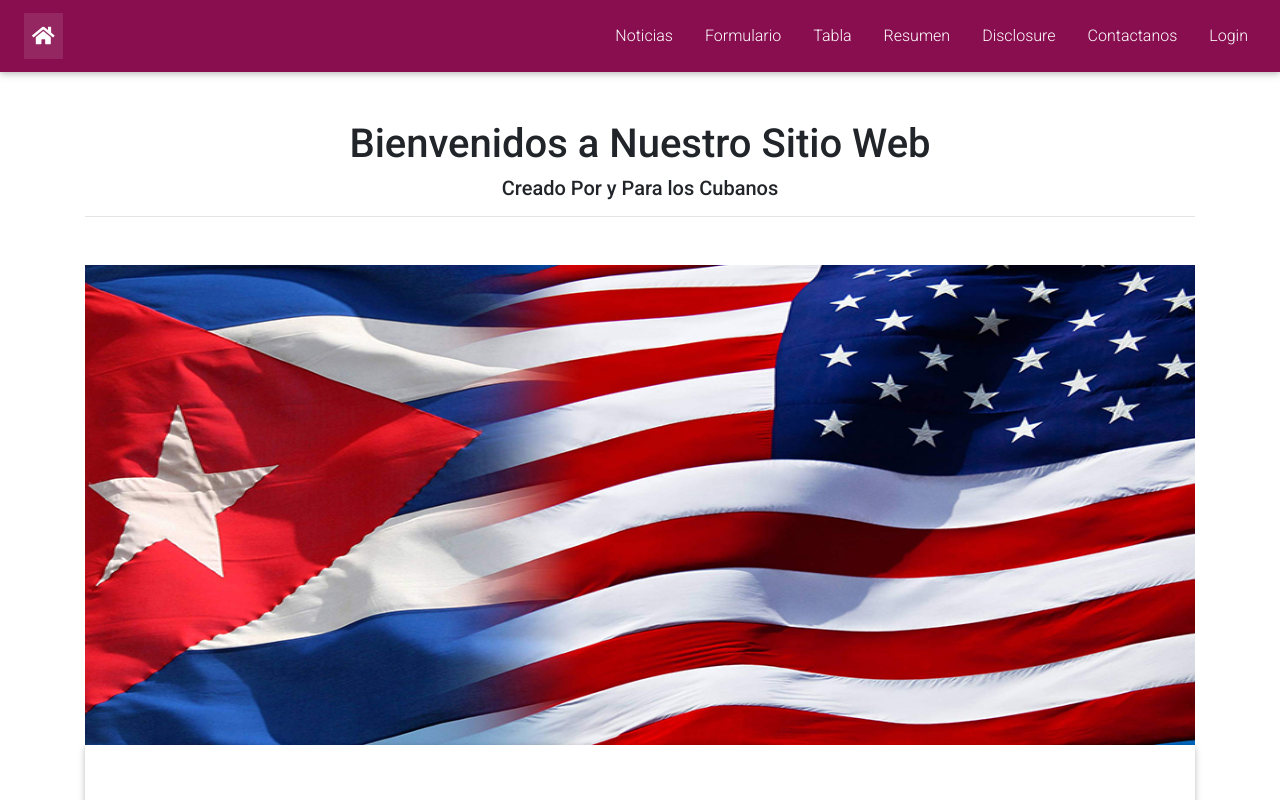
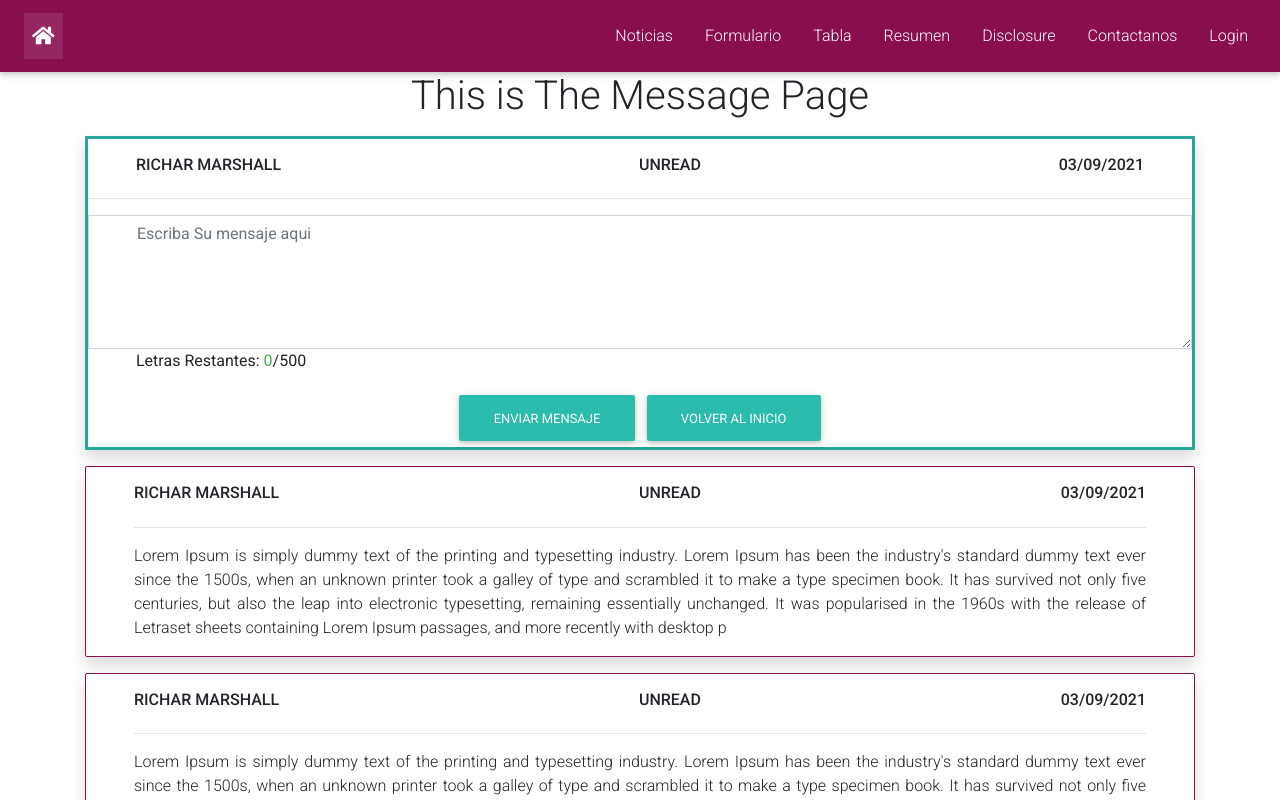
Before and after one commit to reaxster/citascuba, a React (Create React App) app: page /messages in a window 1280 px wide. Shown: the top 800 px of the page. Built offline with nearby package versions, Linux system fonts and the light colour scheme.

Commit message:
added the message for users

```diff
--- a/src/App.js
+++ b/src/App.js
@@ -19,6 +19,7 @@ import Admin_EditCases from "./components/ADMIN/pages/AdminEditCasesPage";
 import Login from "./components/authentication/Login";
 import Signup from "./components/authentication/Signup";
 import AdminMainPage from "./components/ADMIN/pages/AdminMainPage";
+import Messages from "./pages/Messages";
 
 import Test from "./pages/Test";
 
@@ -38,57 +39,12 @@ function App() {
   const { token, login, logout, userId } = useAuthHook();
 
   let routes;
-  if (!!token) {
-    routes = (
-      <React.Fragment>
+
+  const commonRoutes = (
     <Switch>
-          <Route exact path="/test">
-            <Test />
+      <Route exact path="/messages">
+        <Messages />
       </Route>
-          <Route exact path="/managecases">
-            <Admin_EditCases />
-          </Route>
-          <Route exact path="/admin">
-            <AdminMainPage />
-          </Route>
-          <Route exact path="/login">
-            <AdminMainPage />
-          </Route>
-
-          <Route exact path="/form">
-            <FormPage />
-          </Route>
-          <Route exact path="/table">
-            <TablePage />
-          </Route>
-          <Route exact path="/news">
-            <NewsPage />
-          </Route>
-          <Route exact path="/interviewsummary">
-            <InterviewSummary />
-          </Route>
-          <Route exact path="/disclosure">
-            <DisclosurePage />
-          </Route>
-
-          <Route exact path="/contact">
-            <Contact />
-          </Route>
-
-          <Route exact path="/signup">
-            <Signup />
-          </Route>
-
-          <Route path="/">
-            <HomePage />
-          </Route>
-        </Switch>
-      </React.Fragment>
-    );
-  } else {
-    routes = (
-      <React.Fragment>
-        <Switch>
       <Route exact path="/form">
         <FormPage />
       </Route>
@@ -119,6 +75,26 @@ function App() {
         <HomePage />
       </Route>
     </Switch>
+  );
+
+  if (!!token) {
+    routes = (
+      <React.Fragment>
+        <Switch>
+          <Route exact path="/managecases">
+            <Admin_EditCases />
+          </Route>
+          <Route exact path="/admin">
+            <AdminMainPage />
+          </Route>
+          {commonRoutes}
+        </Switch>
+      </React.Fragment>
+    );
+  } else {
+    routes = (
+      <React.Fragment>
+        <Switch>{commonRoutes}</Switch>
         {/* <Redirect to="/" />*/}
       </React.Fragment>
     );
--- /dev/null
+++ b/src/components/messages/MessageLog.js
@@ -0,0 +1,47 @@
+import React from "react";
+import { MDBCol } from "mdbreact";
+
+function MessageLog(props) {
+  // const { timestamp, read, message, sender } = props.data;
+  var today = new Date();
+  var dd = String(today.getDate()).padStart(2, "0");
+  var mm = String(today.getMonth() + 1).padStart(2, "0"); //January is 0!
+  var yyyy = today.getFullYear();
+
+  today = mm + "/" + dd + "/" + yyyy;
+
+  return (
+    <MDBCol
+      size={12}
+      className=" shadow px-5 jumbotron m-0 p-0 my-2"
+      style={{ border: "1px solid #880E4F" }}
+    >
+      <div className="d-flex justify-content-between align-items-center mt-3">
+        <h6 className="">
+          <strong>RICHAR MARSHALL</strong>
+        </h6>
+        <h6 className="">
+          <strong>UNREAD</strong>
+        </h6>
+        <h6 className="">
+          <strong>{today}</strong>
+        </h6>
+      </div>
+      <hr />
+      <div className="text-justify ">
+        <p>
+          Lorem Ipsum is simply dummy text of the printing and typesetting
+          industry. Lorem Ipsum has been the industry's standard dummy text ever
+          since the 1500s, when an unknown printer took a galley of type and
+          scrambled it to make a type specimen book. It has survived not only
+          five centuries, but also the leap into electronic typesetting,
+          remaining essentially unchanged. It was popularised in the 1960s with
+          the release of Letraset sheets containing Lorem Ipsum passages, and
+          more recently with desktop p
+        </p>
+      </div>
+    </MDBCol>
+  );
+}
+
+export default MessageLog;
--- /dev/null
+++ b/src/components/messages/MessageText.js
@@ -0,0 +1,74 @@
+import React from "react";
+import { MDBCol, MDBBtn } from "mdbreact";
+import useFormHook from "../../hooks/useFormHook";
+import useToggle from "../../hooks/useToggle";
+
+function MessageText(props) {
+  // const { timestamp, read, message, sender } = props.data;
+  var today = new Date();
+  var dd = String(today.getDate()).padStart(2, "0");
+  var mm = String(today.getMonth() + 1).padStart(2, "0"); //January is 0!
+  var yyyy = today.getFullYear();
+
+  const TEXT_LIMIT = 500;
+
+  today = mm + "/" + dd + "/" + yyyy;
+
+  const [text, updateText, resetText] = useFormHook("");
+  const [textOverflow, toggleTextoverflow] = useToggle(false);
+
+  if (text.length <= TEXT_LIMIT && textOverflow) toggleTextoverflow();
+  else if (text.length > TEXT_LIMIT && !textOverflow) toggleTextoverflow();
+
+  return (
+    <MDBCol
+      size={12}
+      className=" shadow jumbotron m-0 p-0 my-2"
+      style={{ border: "3px solid #26A69A", borderRadius: "1px" }}
+    >
+      <div className="d-flex justify-content-between align-items-center mt-3 px-5">
+        <h6 className="">
+          <strong>RICHAR MARSHALL</strong>
+        </h6>
+        <h6 className="">
+          <strong>UNREAD</strong>
+        </h6>
+        <h6 className="">
+          <strong>{today}</strong>
+        </h6>
+      </div>
+      <hr />
+      <textarea
+        className="form-control rounded-0 w-100 px-5 text-justify"
+        name=""
+        id=""
+        cols="30"
+        rows="5"
+        value={text}
+        onChange={updateText}
+        placeholder="Escriba Su mensaje aqui"
+      />
+      <div
+        className={
+          textOverflow
+            ? "font-weight-bolder"
+            : "font-weight-normal" + " d-flex justify-content-start px-5"
+        }
+      >
+        <p>
+          Letras Restantes:{" "}
+          <span className={textOverflow ? "red-text" : "green-text"}>
+            {text.length}
+          </span>
+          /{TEXT_LIMIT}
+        </p>
+      </div>
+      <div>
+        <MDBBtn>ENVIAR MENSAJE</MDBBtn>
+        <MDBBtn>VOLVER AL INICIO</MDBBtn>
+      </div>
+    </MDBCol>
+  );
+}
+
+export default MessageText;
--- /dev/null
+++ b/src/pages/Messages.js
@@ -0,0 +1,17 @@
+import React from "react";
+import MessageLog from "../components/messages/MessageLog";
+import MessageText from "../components/messages/MessageText";
+
+function Messages() {
+  return (
+    <div className="d-flex container  flex-column align-items-center justify-content-center">
+      <h1>This is The Message Page</h1>
+      <MessageText />
+      <MessageLog />
+      <MessageLog />
+      <MessageLog />
+    </div>
+  );
+}
+
+export default Messages;
```
Also changed, not shown: 2 other files (tests, documents, lock files or other folders). Lines whose indentation alone changed are shown as unchanged.
